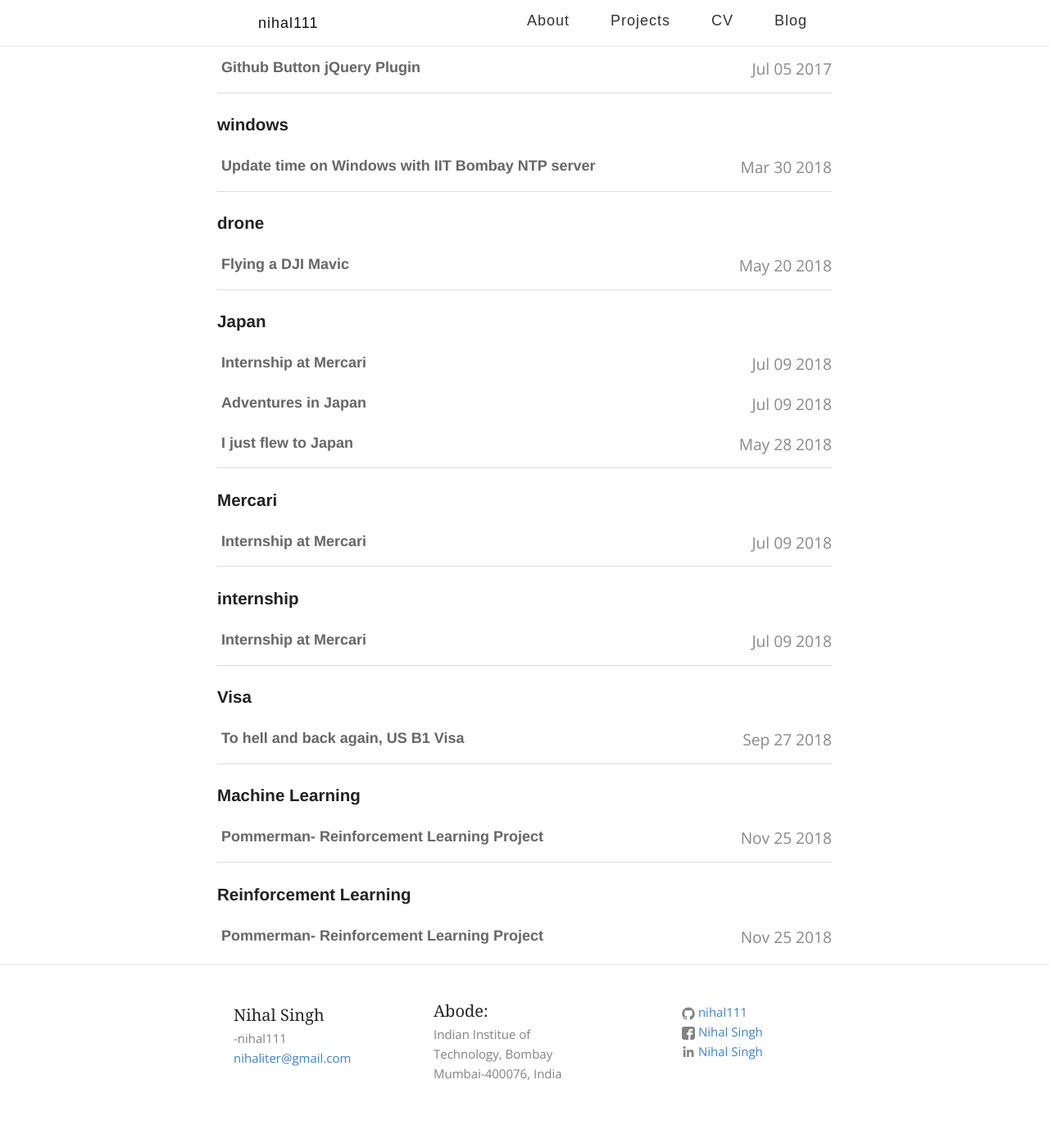
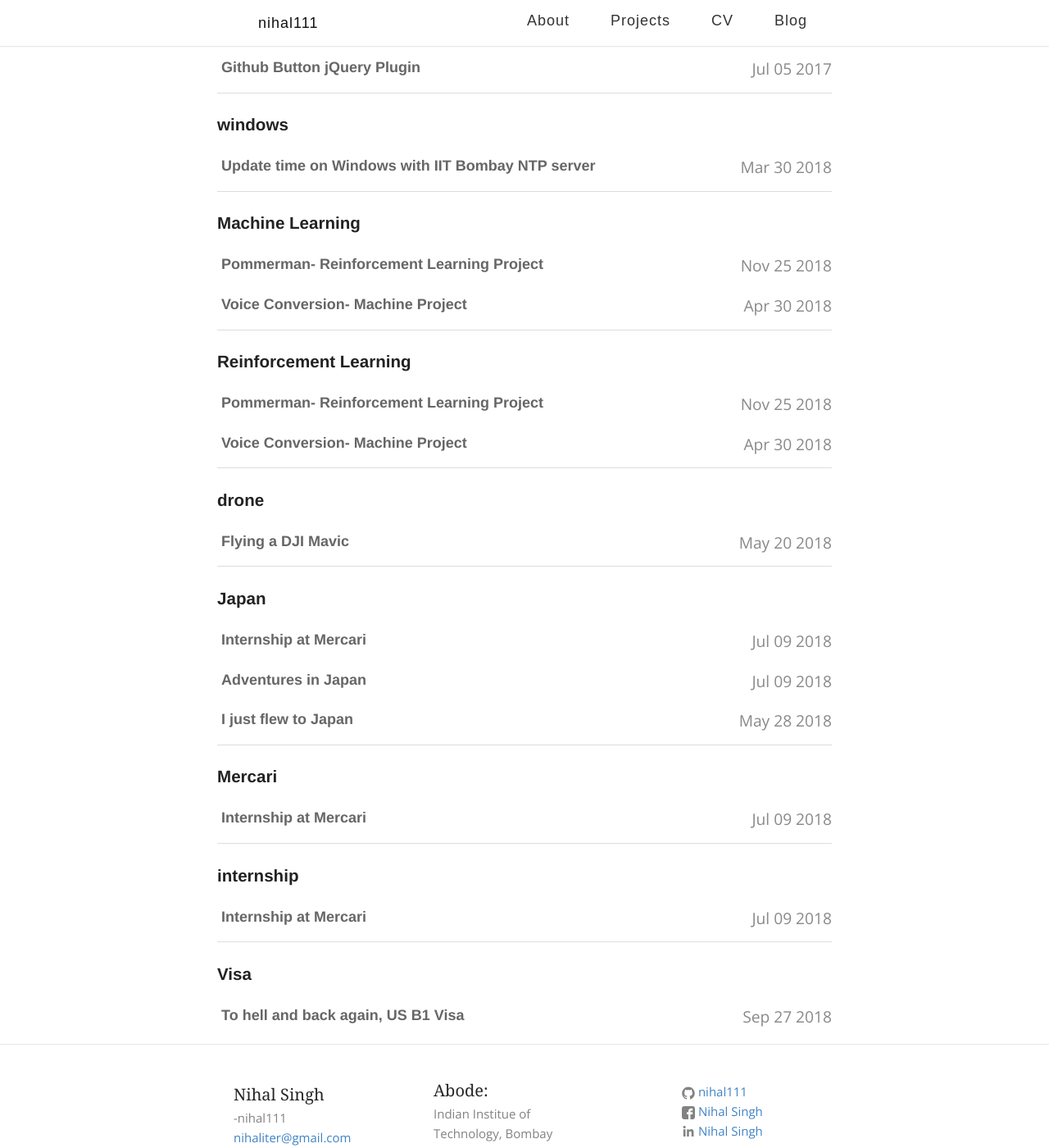
Before and after one commit to nihal111/nihal111.github.io, a Jekyll site: the page built from tags.html, in a window 1280 px wide and 1400 px high, scrolled down 5180 px. Shown: the whole window at 82% size. Built offline with Jekyll 4.4.1, drawn with Linux system fonts in a browser that asks for light colours; some web fonts are replaced; before the commit the page ends 6546 px from its top, so only the background shows below that; some of the changed lines change nothing that is shown; some of the changed text lies outside the part shown.

Commit message:
Added voice conversion blog

```diff
--- /dev/null
+++ b/_posts/2018-04-30-voice-conversion.markdown
@@ -0,0 +1,32 @@
+---
+layout: post
+title: "Voice Conversion- Machine Project"
+date: 2018-04-30
+comments: true
+tags:
+- Machine Learning
+- Reinforcement Learning
+---
+
+
+As the course project for CS 419 - Introducing to Machine Learning, Spring 2018, I teamed up with Arpan Banerjee and Srivatsan Sridhar to work on the task of Voice Conversion.
+
+We built a pipelined approach to convert one person’s voice into another person’s voice. We proposed a deep learning approach to convert source waveform to phonemes and further phonemes to target waveform. This approach consisted of two neural networks.
+The first network was used to convert the source speaker's waveforms to phonemes.
+
+{: .center}
+![Net1]({{ site.baseurl }}/img/voice-conversion/net1.png "Net1"){:style="max-height: 500px;"}
+
+While the second network involved converting the obtained phonemes to the target speaker's waveforms.
+
+{: .center}
+![Net2]({{ site.baseurl }}/img/voice-conversion/net2.png "Net2"){:style="max-height: 500px;"}
+
+We used the TIMIT (different sources) and CMU ARCTIC (single target) corpus respectively for training our network. As part of our project, we performed extensive experimentation with bi-directional Recurrent Neural Networks using LSTM and GRU cells.
+
+We’ve used the multitask approach to train the network as per both the mel spectral coefficients (as an intermediate representation) and magnitude spectrum which forms the final output while using a pyramidal network architecture.
+
+{: .center}
+![multitask]({{ site.baseurl }}/img/voice-conversion/multitask.png "multitask"){:style="max-height: 500px;"}
+
+Our experiments and approaches are detailed here- [Report]({{ site.baseurl }}/docs/voice_conversion_report.pdf)
--- a/_posts/2018-11-25-pommerman-rl.markdown
+++ b/_posts/2018-11-25-pommerman-rl.markdown
@@ -19,7 +19,7 @@
 
 We took on the FFA challenge, trying a few different approaches. After facing a few hurdles, we found that the DQfD agent performed remarkably well as against our other approaches.
 
-Our experiments and approaches are detailed here- [Report]({{ site.baseurl }}/docs/FILA_2018.pdf)
+Our experiments and approaches are detailed here- [Report]({{ site.baseurl }}/docs/pommerman_report.pdf)
 
 To see our agent in action, watch the video below-
 
```
Also changed, not shown: img/voice-conversion/multitask.png (added), img/voice-conversion/net1.png (added), img/voice-conversion/net2.png (added), 5 other files.
